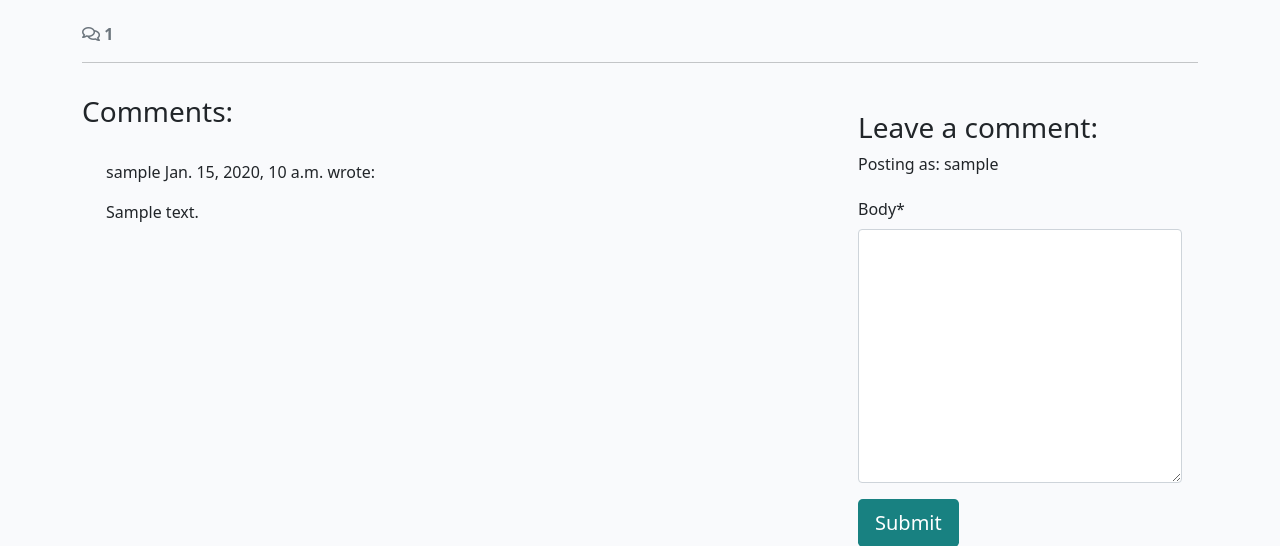
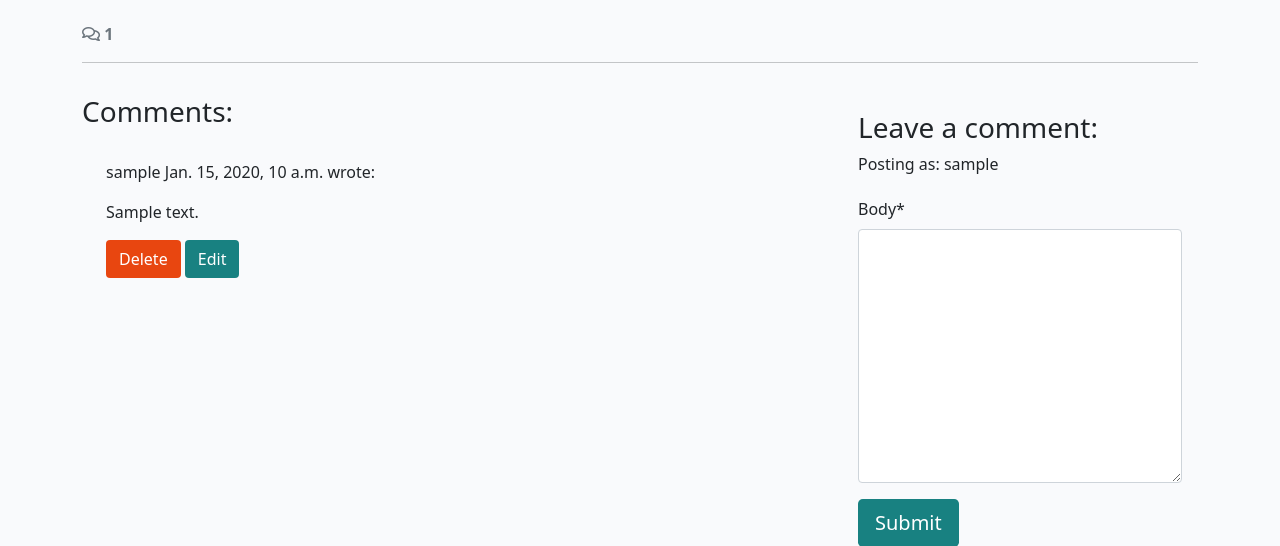
Before and after one commit to Mx-CrystalJ/dean-crystal, a Django app: a page that uses templates/base.html in a window 1280 px wide. Shown: the part 497-1043 px from the top of the page. Run offline with Django 4.2, Linux system fonts and the light colour scheme; a user stored in the database is signed in; tables that the repository leaves empty hold one stand-in row (values such as "Sample post"); some libraries are stand-ins or nearby versions.

Commit message:
Add comment edit & delete, bug with URLs.

```diff
--- a/blog/templates/blog/post_detail.html
+++ b/blog/templates/blog/post_detail.html
@@ -68,6 +68,10 @@
                         This comment is awaiting approval
                     </p>
                     {% endif %}
+                    {% if user.is_authenticated and comment.author_id == user %}
+                    <button class="btn btn-delete" comment_id="{{ comment.id }}">Delete</button>
+                    <button class="btn btn-edit" comment_id="{{ comment.id }}">Edit</button>
+                    {% endif %}
                 </div>
                 <!-- Our for loop ends here -->
                 {% endfor %}
@@ -92,4 +96,28 @@
     </div>
 </div>
 
+<!-- Delete confirmation modal -->
+<div class="modal fade" id="deleteModal" tabindex="-1" aria-labelledby="deleteModalLabel" aria-hidden="true">
+    <div class="modal-dialog">
+        <div class="modal-content">
+            <div class="modal-header">
+                <h5 class="modal-title" id="deleteModalLabel">Delete comment?</h5>
+                <button type="button" class="btn-close" data-bs-dismiss="modal" aria-label="Close"></button>
+            </div>
+            <div class="modal-body">
+                Are you sure you want to delete your comment?
+                This action cannot be undone.
+            </div>
+            <div class="modal-footer">
+                <button type="button" class="btn btn-secondary" data-bs-dismiss="modal">Close</button>
+                <a id="deleteConfirm" href="'/delete_comment/comment_delete'" class="btn btn-danger">Delete</a>
+            </div>
+        </div>
+    </div>
+</div>
+
 {% endblock content %}
+
+{% block extras %}
+<script src="{% static 'js/comments.js' %}"></script>
+{% endblock %}
--- a/blog/urls.py
+++ b/blog/urls.py
@@ -4,4 +4,9 @@ from django.urls import path
 urlpatterns = [
     path('', views.PostList.as_view(), name='blog-urls'),
     path('<slug:slug>/', views.post_detail, name='post_detail'),
+    path('<slug:slug>/edit_comment/<int:comment_id>/',
+         views.comment_edit, name='comment_edit/'),
+    path('<slug:slug>/delete_comment/<int:comment_id>',
+         views.comment_delete, name='comment_delete'),
+
 ]
--- a/blog/views.py
+++ b/blog/views.py
@@ -1,7 +1,8 @@
-from django.shortcuts import render, get_object_or_404
+from django.shortcuts import render, get_object_or_404, reverse
 from django.views import generic
 from django.contrib import messages
-from .models import Post
+from django.http import HttpResponseRedirect
+from .models import Post, Comment
 from .forms import CommentForm
 
 
@@ -55,3 +56,45 @@ def post_detail(request, slug):
         "coder": "Written by: Dean Crystal",
         },
     )
+
+def comment_edit(request, slug, comment_id):
+    """
+    view to edit comments
+    """
+
+    queryset = Post.objects.filter(status=1)
+    post = get_object_or_404(queryset, slug=slug)
+    comment = get_object_or_404(Comment, pk=comment_id)
+
+    if request.method == "POST":
+        comment_form = CommentForm(data=request.POST, instance=comment)
+
+        if comment_form.is_valid() and comment.author_id == request.user:
+            comment = comment_form.save(commit=False)
+            comment.post = post
+            comment.approved = False
+            comment.save()
+            messages.add_message(request, messages.SUCCESS, 'Comment Updated!')
+            return redirect('post_detail.html', slug=post.slug)
+        else:
+            comment_form = CommentForm(instance=comment)
+            messages.add_message(request, messages.ERROR, 'Error updating comment!')
+
+    return HttpResponseRedirect(reverse('post_detail', args=[slug]))
+
+
+def comment_delete(request, slug, comment_id):
+    """
+    view to delete comment
+    """
+    queryset = Post.objects.filter(status=1)
+    post = get_object_or_404(queryset, slug=slug)
+    comment = get_object_or_404(Comment, pk=comment_id)
+
+    if comment.author_id == request.user:
+        comment.delete()
+        messages.add_message(request, messages.SUCCESS, 'Comment deleted!')
+    else:
+        messages.add_message(request, messages.ERROR, 'You can only delete your own comments!')
+
+    return HttpResponseRedirect(reverse('post_detail', args=[slug]))
--- /dev/null
+++ b/static/js/comments.js
@@ -0,0 +1,48 @@
+const editButtons = document.getElementsByClassName("btn-edit");
+const commentText = document.getElementById("id_body");
+const commentForm = document.getElementById("commentForm");
+const submitButton = document.getElementById("submitButton");
+
+
+const deleteModal = new bootstrap.Modal(document.getElementById("deleteModal"));
+const deleteButtons = document.getElementsByClassName("btn-delete");
+const deleteConfirm = document.getElementById("deleteConfirm");
+
+
+/**
+* Initializes edit functionality for the provided edit buttons.
+*
+* For each button in the `editButtons` collection:
+* - Retrieves the associated comment's ID upon click.
+* - Fetches the content of the corresponding comment.
+* - Populates the `commentText` input/textarea with the comment's content for editing.
+* - Updates the submit button's text to "Update".
+* - Sets the form's action attribute to the `edit_comment/{commentId}` endpoint.
+*/
+for (let button of editButtons) {
+  button.addEventListener("click", (e) => {
+    let commentId = e.target.getAttribute("comment_id");
+    let commentContent = document.getElementById(`comment${commentId}`).innerText;
+    commentText.value = commentContent;
+    submitButton.innerText = "Update";
+    commentForm.setAttribute("action", `edit_comment/${commentId}`);
+  });
+}
+
+/**
+* Initializes deletion functionality for the provided delete buttons.
+*
+* For each button in the `deleteButtons` collection:
+* - Retrieves the associated comment's ID upon click.
+* - Updates the `deleteConfirm` link's href to point to the
+* deletion endpoint for the specific comment.
+* - Displays a confirmation modal (`deleteModal`) to prompt
+* the user for confirmation before deletion.
+*/
+for (let button of deleteButtons) {
+  button.addEventListener("click", (e) => {
+    let commentId = e.target.getAttribute("comment_id");
+    deleteConfirm.href = `delete_comment/${commentId}`;
+    deleteModal.show();
+  });
+}
--- a/static/js/script.js
+++ /dev/null
@@ -1 +0,0 @@
-console.log("A line can turn into a page, to a chapter that could turn into a book!");
--- a/templates/base.html
+++ b/templates/base.html
@@ -122,6 +122,9 @@
     </script>
 
     <script src="{% static 'js/script.js' %}"></script>
+
+    {% block extras %}
+    {% endblock %}
 </body>
 
 </html>
```
Also changed, not shown: about/views.py (+8 -0 lines).
